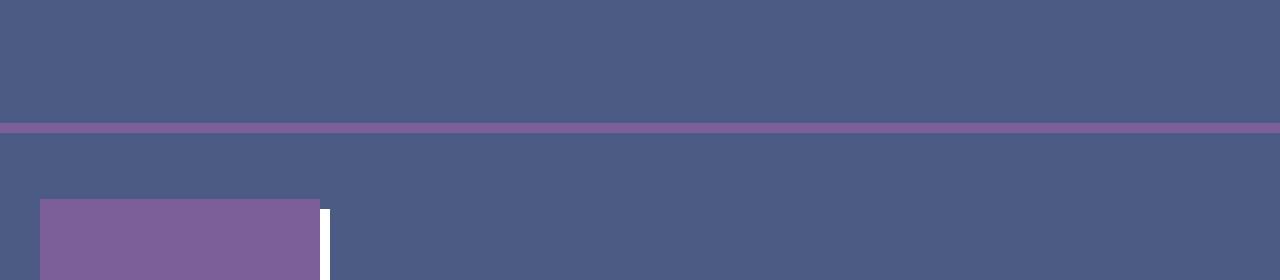
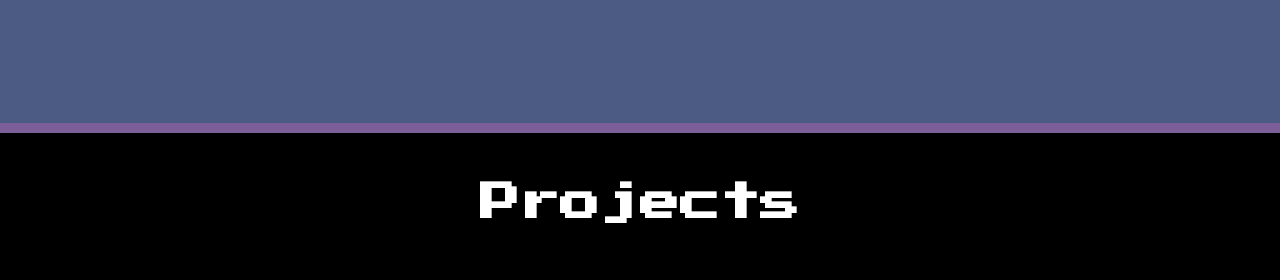
Before and after one commit to Kaua-cel/preject-html-css-feliz, a plain HTML site: page index.html in a window 1280 px wide. Shown: the part 1760-2040 px from the top of the page. Drawn offline with Linux system fonts and the light colour scheme.

Commit message:
add the varietion in section component

```diff
--- a/components/section.css
+++ b/components/section.css
@@ -9,3 +9,11 @@
 .section .main-title{
     margin-bottom: 60px;
 }
+
+.section.-bgblack{
+    background-color: black;
+}
+
+.section.-bdfirst{
+    border-color: #F25A70;
+}
--- a/index.html
+++ b/index.html
@@ -140,7 +140,8 @@
             </div>
         </section>
 
-        <section class="section">
+        <section class="section -bgblack -bdfirst">
+            <h2 class="main-title -second">Projects</h2>
             <figure class="card-project">
                 <img class="logo" src="/img/logo-firedlabs.png" alt="Logo da firedlabs">
             </figure>
```
